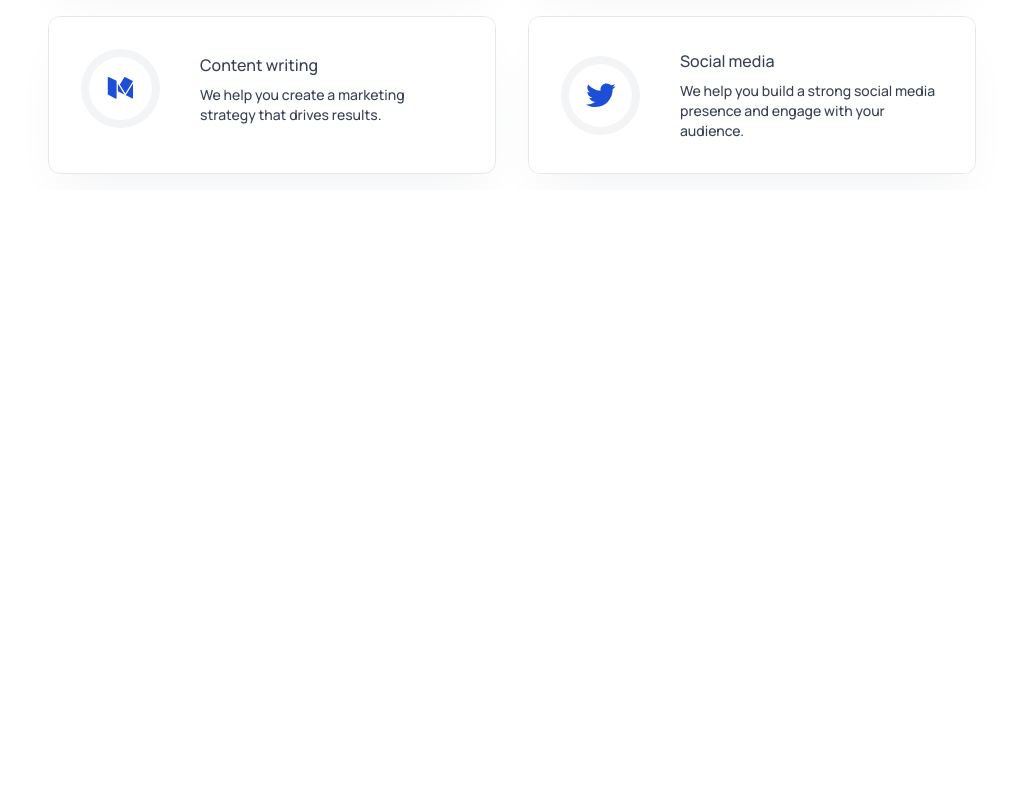
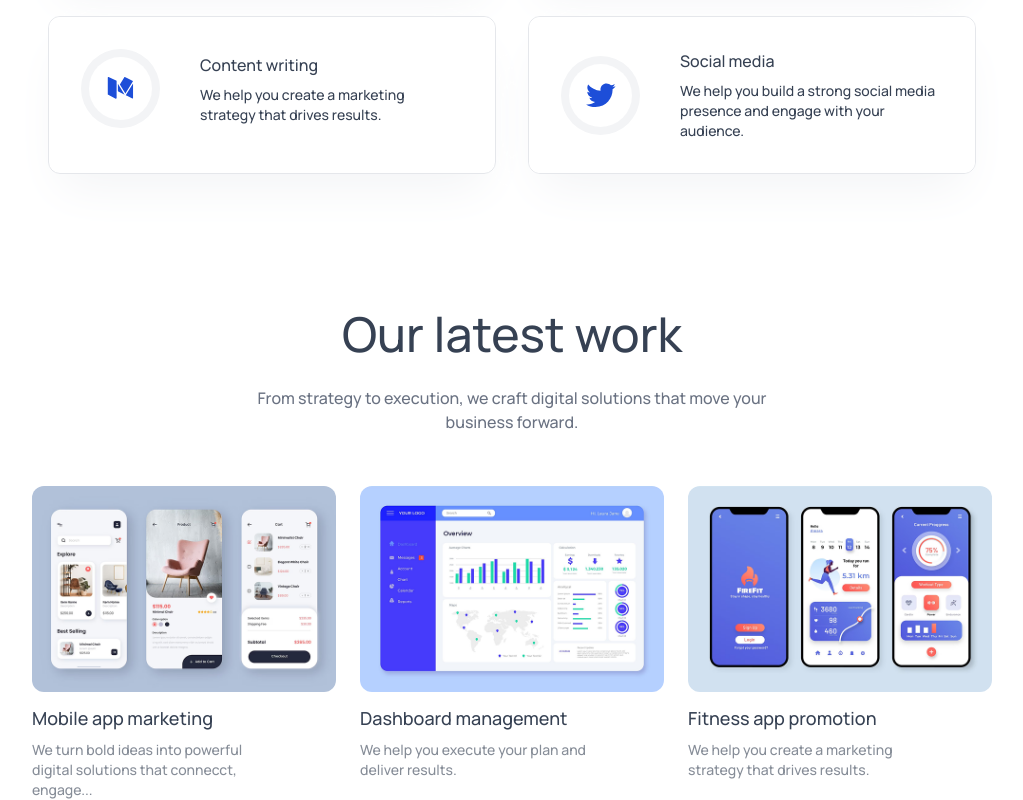
Before and after one commit to aakritii7/Agency-Ai, a React (Vite) app: page / in a window 1280 px wide. Shown: the part 1720-2520 px from the top of the page, without its empty margins (128-1151 px from the left). Before the commit the page ends 1910 px from the top, so only its background shows below. Built offline with nearby package versions, Linux system fonts and the light colour scheme; a web font is replaced by a local one.

Commit message:
OurWork component is started

```diff
--- a/src/App.jsx
+++ b/src/App.jsx
@@ -3,6 +3,7 @@
 import Hero from './components/Hero'
 import TrustedBy from './components/TrustedBy'
 import Services from './components/Services'
+import OurWork from './components/OurWork'
 
 const App = () => {
   const [theme, setTheme] = useState(localStorage.getItem('theme') ? localStorage.getItem('theme'): 'light')
@@ -12,6 +13,7 @@
       <Hero />
       <TrustedBy />
       <Services />
+      <OurWork />
     </div>
   )
 }
--- /dev/null
+++ b/src/components/OurWork.jsx
@@ -0,0 +1,47 @@
+import React from 'react'
+import Title from './Title'
+import assets from '../assets/assets'
+
+const OurWork = () => {
+
+    const workData = [
+        {
+            title: 'Mobile app marketing',
+            description: 'We turn bold ideas into powerful digital solutions that connecct, engage...',
+            image: assets.work_mobile_app
+        },
+        {
+            title: 'Dashboard management',
+            description: 'We help you execute your plan and deliver results.',
+            image: assets.work_dashboard_management
+        },
+        {
+            title: 'Fitness app promotion',
+            description: 'We help you create a marketing strategy that drives results.',
+            image: assets.work_fitness_app
+        },
+    ]
+  return (
+    <div id='our-work' className='flex flex-col items-center gap-7 px-4 sm:px-12 lg:px-24 xl:px-40 pt-30 text-gray-700 dark:text-shadow-white'>
+        <Title title='Our latest work' desc='From strategy to execution, we craft digital solutions that move your business forward.' />
+
+        <div className='grid sm:grid-cols-2 lg:grid-cols-3 gap-6 w-full max-w-5xl'>
+            {
+                workData.map((work,index)=>(
+                    <div key={index} className='hover:scale-102 duration-500 transition-all cursor-pointer'>
+
+                        <img src={work.image} className='w-full rounded-xl' alt="" />
+                        <h3 className='mt-3 mb-2 text-lg font-semibold'>{work.title}</h3>
+                        <p className='text-sm opacity-60 w-5/6'>{work.description}</p>
+
+                    </div>
+                ))
+            }
+
+        </div>
+
+    </div>
+  )
+}
+
+export default OurWork
```
